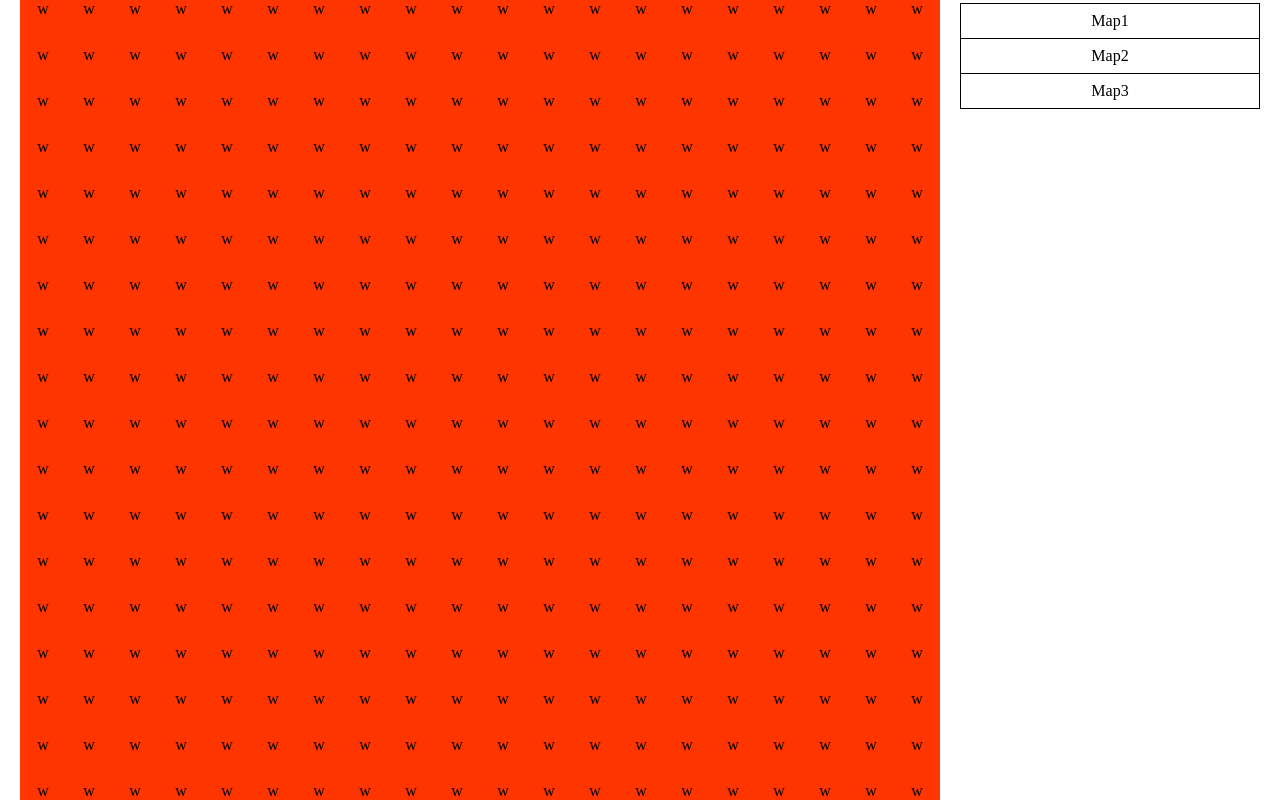
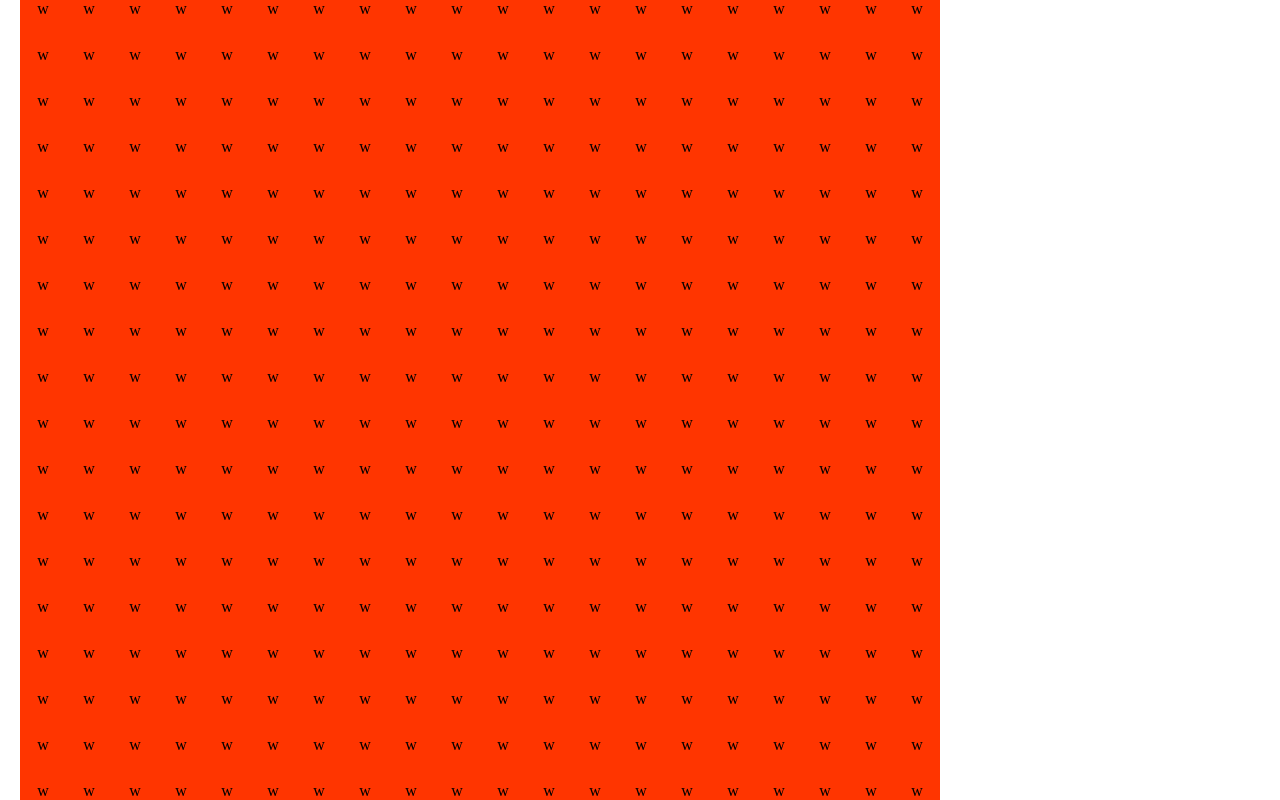
Before and after one commit to FlorianGericke/ap-y2-tsPacman, a React app: page / in a window 1280 px wide. Built offline with nearby package versions, Linux system fonts and the light colour scheme.

Commit message:
saving GameFieldInformations in localStorage

```diff
--- a/src/app/App.tsx
+++ b/src/app/App.tsx
@@ -11,27 +11,57 @@ function updateHandler(e: string) {
 }
 
 function onSave() {
-	const saveName = document.getElementById('saveNameInput') as HTMLInputElement;
+	const saveName = document.getElementById(
+		'saveNameInput',
+	) as HTMLInputElement;
 	if (!saveName.value) {
 		alert('Please enter a valid save name');
 		return;
 	}
-	let GamefieldInformation = {
-		saveName: saveName.value,
+
+	type Fielddable = {
+		mapName: string;
+		width: string;
+		height: string;
+		fields: string[][];
+	};
+
+	const gamefieldInformation: Fielddable = {
+		mapName: saveName.value,
 		width: fieldInformation[0],
 		height: fieldInformation[1],
+		fields: [],
 	};
+
+	const fields: string[][] = [];
 	for (let i = 2; i < fieldInformation.length; i++) {
-		// eslint-disable-next-line
-		const insert = JSON.parse(
-			`{"${fieldInformation[i]}":"${
-				document.getElementById(fieldInformation[i])?.className
-			}"}`,
-		);
-		GamefieldInformation = Object.assign(GamefieldInformation, insert);
+		fields.push([
+			fieldInformation[i],
+			document.getElementById(fieldInformation[i])!.className,
+		]);
+	}
+	gamefieldInformation.fields = fields;
+
+	let savedMaps: Fielddable[] | string | null =
+		localStorage.getItem('savedMaps');
+
+	if (!savedMaps) {
+		savedMaps = '[]';
 	}
 
-	localStorage.setItem(saveName.value, JSON.stringify(GamefieldInformation));
+	savedMaps = JSON.parse(savedMaps) as [];
+
+	const index = savedMaps.findIndex(
+		(field) => field.mapName === gamefieldInformation.mapName,
+	);
+
+	if (index !== -1) {
+		savedMaps[index] = gamefieldInformation;
+	} else {
+		savedMaps.push(gamefieldInformation);
+	}
+
+	localStorage.setItem('savedMaps', JSON.stringify(savedMaps));
 }
 
 export const App: React.FC = () => (
--- a/src/app/components/button/Button.tsx
+++ b/src/app/components/button/Button.tsx
@@ -16,7 +16,9 @@ export const Button: React.FC<Clickable> = (props) => {
 			onClick={() => props.onClick && props.onClick()}
 		>
 			<div
-				className={mouseDown ? 'Div-buttonInner--mousedown' : 'Div-buttonInner'}
+				className={
+					mouseDown ? 'Div-buttonInner--mousedown' : 'Div-buttonInner'
+				}
 				onMouseDown={() => setMouseDown(true)}
 				onMouseUp={() => setMouseDown(false)}
 			>
--- a/src/app/components/gameField/GameField.tsx
+++ b/src/app/components/gameField/GameField.tsx
@@ -26,7 +26,9 @@ export const GameField: React.FC<GameField> = (props) => {
 		const row = [];
 		for (let x = 0; x < props.width; x++) {
 			const key = `${`0${x}`.slice(-2)}${`0${y}`.slice(-2)}`;
-			row.push(<Field id={key} size={props.fieldSize} key={parseInt(key)} />);
+			row.push(
+				<Field id={key} size={props.fieldSize} key={parseInt(key)} />,
+			);
 			props.updateFieldInformation(key);
 		}
 		colum.push(row);
--- a/src/app/components/list/List.tsx
+++ b/src/app/components/list/List.tsx
@@ -6,7 +6,7 @@ interface Listable {
 }
 
 export const List: React.FC<Listable> = (props) => {
-	const [elements, setElements] = useState([]);
+	const [elements, setElementsState] = useState<JSX.Element[]>([]);
 	const [activeElement, setActive] = useState('0');
 
 	function isClassNameActive(activeId: string): string {
@@ -15,30 +15,27 @@ export const List: React.FC<Listable> = (props) => {
 			: 'Div-ListItems';
 	}
 
+	// function setElements(elements: string[]) {
+	// 	const inserts: JSX.Element[] = [];
+	//
+	// 	for (let i = 0; i < elements.length; i++) {
+	// 		inserts.push(
+	// 			<div
+	// 				className={isClassNameActive(`${i + 1}`)}
+	// 				onClick={() => setActive(`${i + 1}`)}
+	// 				id={`${i + 1}`}
+	// 			>
+	// 				{elements[i]}
+	// 			</div>,
+	// 		);
+	// 	}
+	// 	setElementsState(inserts);
+	// }
+
 	return (
 		<div className={props.className}>
 			<div style={{ backgroundColor: 'black' }} className={'Div-List'}>
-				<div
-					className={isClassNameActive('1')}
-					onClick={() => setActive('1')}
-					id={'1'}
-				>
-					Map1
-				</div>
-				<div
-					className={isClassNameActive('2')}
-					onClick={() => setActive('2')}
-					id={'2'}
-				>
-					Map2
-				</div>
-				<div
-					className={isClassNameActive('3')}
-					onClick={() => setActive('3')}
-					id={'3'}
-				>
-					Map3
-				</div>
+				{elements.map((e) => e)}
 			</div>
 		</div>
 	);
--- a/src/index.tsx
+++ b/src/index.tsx
@@ -3,5 +3,4 @@ import { createRoot } from 'react-dom/client';
 import { App } from './app/App';
 
 // eslint-disable-next-line
-createRoot(document.getElementById('app')!).
-	render(<App />);
+createRoot(document.getElementById('app')!).render(<App />);
```
Also changed, not shown: src/game/field/Field.ts (+6 -1 lines), 1 other file (tests, documents, lock files or other folders).
